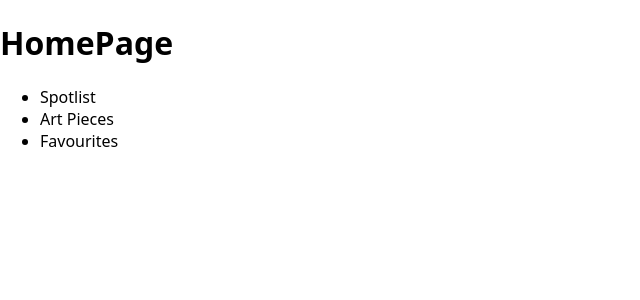
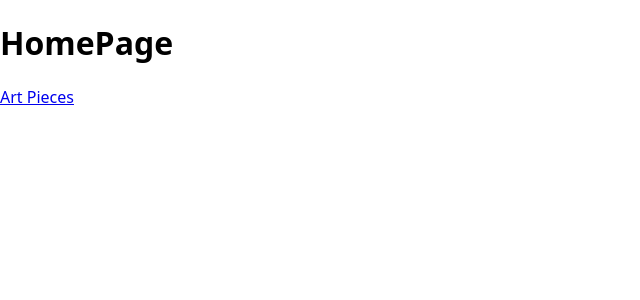
Before and after one commit to AdamHarrisB/web-recap-project-5, a Next.js app: page / in a window 1280 px wide. Shown: the top 300 px of the page, without its empty margins (0-640 px from the left). Built offline with nearby package versions, Linux system fonts and the light colour scheme.

Commit message:
use next/link to connect homepage to art-pieces page

```diff
--- a/pages/art-pieces.js
+++ b/pages/art-pieces.js
@@ -0,0 +1,6 @@
+
+export default function ArtPiecesPage() {
+    return (
+            <h1>Art Pieces</h1>
+    );
+}
--- a/pages/index.js
+++ b/pages/index.js
@@ -1,13 +1,17 @@
+/* needs to link to gallery page (art-pieces)
+
+use link from Next.js
+
+*/
+
+import Link from "next/link"
+
 export default function HomePage() {
   return (
     <div>
       <h1>HomePage</h1>
       <footer>
-        <ul>
-          <li>Spotlist</li>
-          <li>Art Pieces</li>
-          <li>Favourites</li>
-        </ul>
+        <Link href="art-pieces.js">Art Pieces</Link>
       </footer>
     </div>
   );
```
